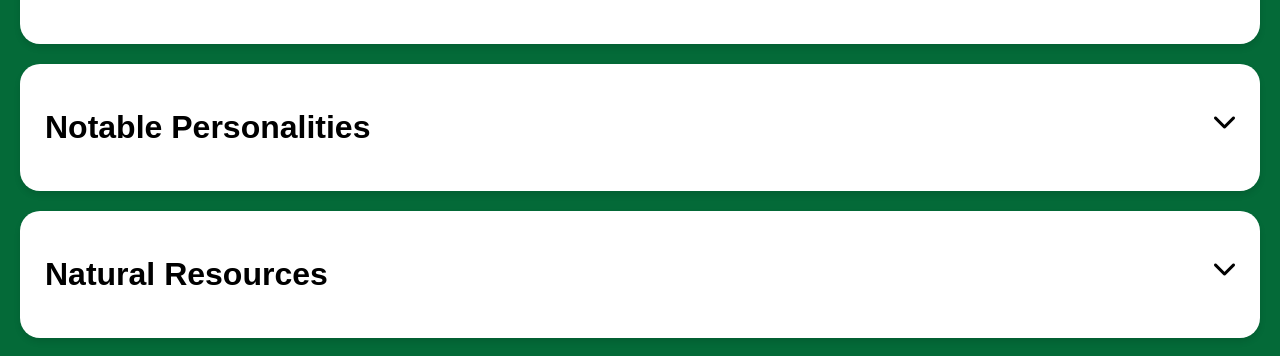
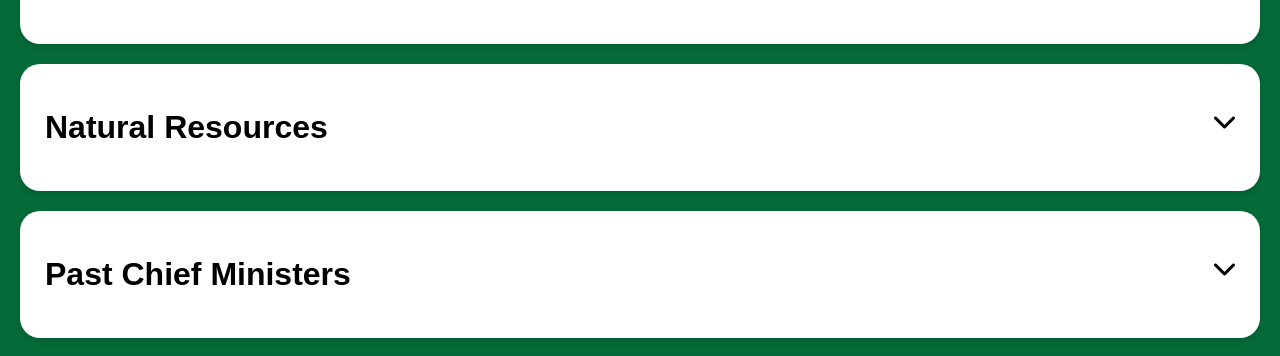
Before and after one commit to EZOPINC/Bengal_Showcase, a plain HTML site: page index.html in a window 1280 px wide. Shown: the part 684-1040 px from the top of the page. Drawn offline with Linux system fonts and the light colour scheme.

Commit message:
Update index.html

```diff
--- a/index.html
+++ b/index.html
@@ -130,35 +130,7 @@
     </div>
 </section>
 
-    <!-- Notable Personalities Section -->
-    <section id="personalities" class="section collapsible">
-        <div class="container">
-            <button class="toggle-btn">
-                <h2>Notable Personalities</h2>
-                <i class="fas fa-chevron-down"></i>
-            </button>
-            <div class="content">
-                <div class="grid">
-                    <div class="card">
-                        <h3>Innovators & Entrepreneurs</h3>
-                        <p>Details about notable innovators and entrepreneurs from West Bengal.</p>
 
-                    </div>
-                    <div class="card">
-                        <h3>Freedom Fighters</h3>
-                        <p>Details about freedom fighters from West Bengal.</p>
-
-                    </div>
-                    <div class="card">
-                        <h3>Musical Maestros</h3>
-                        <p>Details about musical legends from West Bengal.</p>
-
-                    </div>
-                </div>
-                <a href="#natural-resources" class="btn">Discover Natural Resources</a>
-            </div>
-        </div>
-    </section>
 
     <!-- Natural Resources Section -->
     <section id="natural-resources" class="section collapsible">
```
